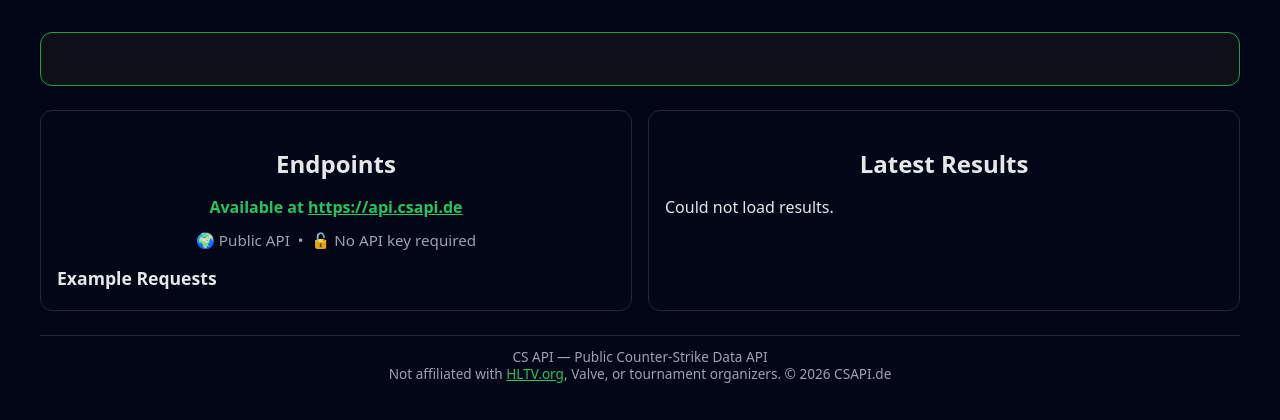
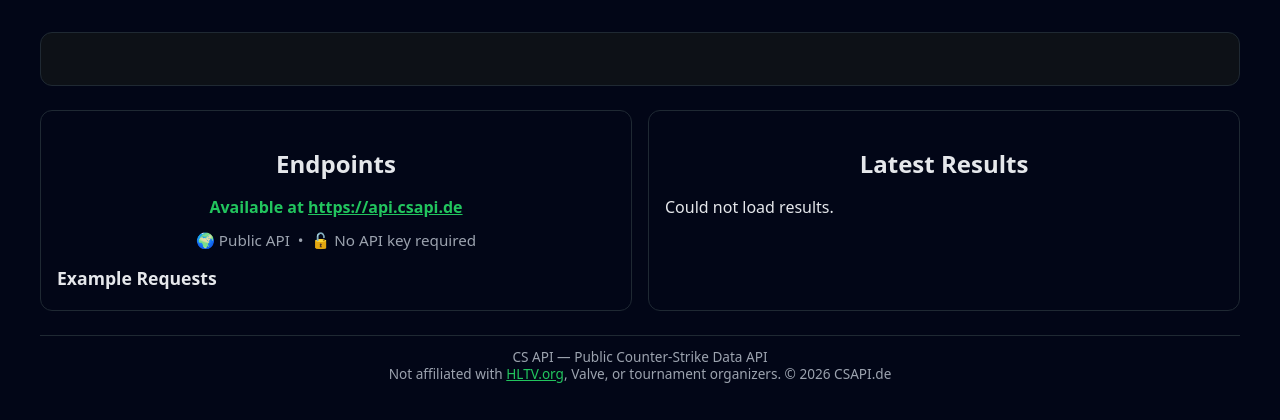
Before and after one commit to OldFella/hltv_api, a Python web app: template src/templates/index.html in a window 1280 px wide. Shown: the part 67-487 px from the top of the page. Run offline with Jinja, Linux system fonts and the light colour scheme; the template is opened without the code that fills it, so the values that code supplies are empty.

Commit message:
change info box

```diff
--- a/src/templates/includes/css/styles.css
+++ b/src/templates/includes/css/styles.css
@@ -134,3 +134,28 @@ footer a {
   color: #9ca3af;
   font-size: 0.95rem;
 }
+
+/* ===== INFO / EXPLANATION BOX ===== */
+.info-box {
+  background: #0d1117;
+  border-radius: 12px;
+  padding: 16px 24px;
+  margin-bottom: 24px;
+}
+
+
+.info-title {
+  text-align: center;
+  font-size: 1.5rem;
+  font-weight: bold;
+  color: #22c55e;
+  margin-bottom: 8px;
+}
+
+.info-text {
+  text-align: center;
+  font-size: 1rem;
+  line-height: 1.5rem;
+  color: #9ca3af;
+  margin: 0;
+}
--- a/src/templates/includes/css/table.css
+++ b/src/templates/includes/css/table.css
@@ -5,9 +5,6 @@
   --muted: #9ca3af;
   --accent: #22c55e;
 }
-
-* { box-sizing: border-box; }
-
 
 /* ===== DataTables fixes ===== */
 
--- a/src/templates/index.html
+++ b/src/templates/index.html
@@ -10,9 +10,9 @@
 
 {% block content %}
 
-<div class="card hero-card">
-  <h2 class="card-title">{{ hero_card.title }}</h2>
-  <p class="hero-text">{{ hero_card.description }}</p>
+<div class="card info-box">
+  <h2 class="info-title">{{ hero_card.title }}</h2>
+  <p class="info-text">{{ hero_card.description }}</p>
 </div>
 
 <div class="cards-container">
```
Also changed, not shown: src/config/hero_card.py (+4 -3 lines).
